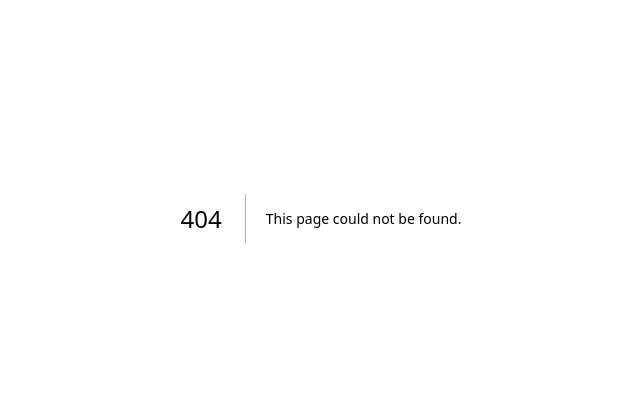
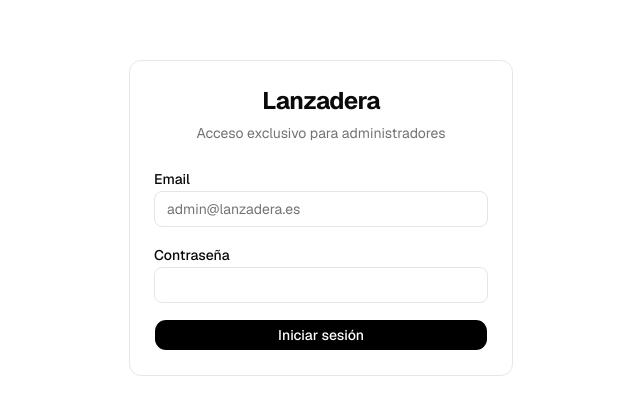
Before and after one commit to obelixguru/aiteam-lanzadera-mns08mk9, a Next.js app: page /admin/login in a window 1280 px wide. Before the commit this address had no page. Shown: the part 182-596 px from the top of the page, without its empty margins (319-959 px from the left). Built offline with nearby package versions, Linux system fonts and the light colour scheme; no server answers.

Commit message:
feat: admin login page + auth callback + logout + middleware protection

```diff
--- /dev/null
+++ b/src/app/admin/login/page.tsx
@@ -0,0 +1,88 @@
+"use client"
+
+import { useState } from "react"
+import { useRouter } from "next/navigation"
+import { createClient } from "@/lib/supabase/client"
+import { Button } from "@/components/ui/button"
+import { Input } from "@/components/ui/input"
+import { Label } from "@/components/ui/label"
+import { Card, CardContent, CardDescription, CardHeader, CardTitle } from "@/components/ui/card"
+
+export default function AdminLoginPage() {
+  const [email, setEmail] = useState("")
+  const [password, setPassword] = useState("")
+  const [error, setError] = useState<string | null>(null)
+  const [loading, setLoading] = useState(false)
+  const router = useRouter()
+  const supabase = createClient()
+
+  async function handleLogin(e: React.FormEvent) {
+    e.preventDefault()
+    setError(null)
+    setLoading(true)
+
+    const { error } = await supabase.auth.signInWithPassword({
+      email,
+      password,
+    })
+
+    if (error) {
+      setError(error.message)
+      setLoading(false)
+      return
+    }
+
+    router.push("/admin/dashboard")
+    router.refresh()
+  }
+
+  return (
+    <div className="min-h-screen flex items-center justify-center bg-white px-4">
+      <Card className="w-full max-w-sm border border-gray-200">
+        <CardHeader className="text-center">
+          <CardTitle className="text-2xl font-bold tracking-tight">
+            Lanzadera
+          </CardTitle>
+          <CardDescription>
+            Acceso exclusivo para administradores
+          </CardDescription>
+        </CardHeader>
+        <CardContent>
+          <form onSubmit={handleLogin} className="space-y-4">
+            <div className="space-y-2">
+              <Label htmlFor="email">Email</Label>
+              <Input
+                id="email"
+                type="email"
+                placeholder="admin@lanzadera.es"
+                value={email}
+                onChange={(e) => setEmail(e.target.value)}
+                required
+              />
+            </div>
+            <div className="space-y-2">
+              <Label htmlFor="password">Contraseña</Label>
+              <Input
+                id="password"
+                type="password"
+                value={password}
+                onChange={(e) => setPassword(e.target.value)}
+                required
+              />
+            </div>
+            {error && (
+              <p className="text-sm text-red-600">{error}</p>
+            )}
+            <Button
+              type="submit"
+              className="w-full bg-black text-white hover:bg-gray-800"
+              disabled={loading}
+            >
+              {loading ? "Iniciando sesión..." : "Iniciar sesión"}
+            </Button>
+          </form>
+        </CardContent>
+      </Card>
+    </div>
+  )
+}
--- /dev/null
+++ b/src/app/admin/logout/route.ts
@@ -0,0 +1,27 @@
+import { NextResponse } from "next/server"
+import type { NextRequest } from "next/server"
+import { createServerClient } from "@supabase/ssr"
+
+export async function POST(request: NextRequest) {
+  let response = NextResponse.redirect(new URL("/admin/login", request.url))
+
+  const supabase = createServerClient(
+    process.env.NEXT_PUBLIC_SUPABASE_URL!,
+    process.env.NEXT_PUBLIC_SUPABASE_ANON_KEY!,
+    {
+      cookies: {
+        getAll() {
+          return request.cookies.getAll()
+        },
+        setAll(cookiesToSet) {
+          cookiesToSet.forEach(({ name, value, options }) =>
+            response.cookies.set(name, value, options)
+          )
+        },
+      },
+    }
+  )
+
+  await supabase.auth.signOut()
+  return response
+}
--- /dev/null
+++ b/src/app/api/auth/callback/route.ts
@@ -0,0 +1,37 @@
+import { NextResponse } from "next/server"
+import type { NextRequest } from "next/server"
+import { createServerClient } from "@supabase/ssr"
+
+export async function GET(request: NextRequest) {
+  const { searchParams } = new URL(request.url)
+  const code = searchParams.get("code")
+  const next = searchParams.get("next") ?? "/admin/dashboard"
+
+  if (code) {
+    let response = NextResponse.redirect(new URL(next, request.url))
+
+    const supabase = createServerClient(
+      process.env.NEXT_PUBLIC_SUPABASE_URL!,
+      process.env.NEXT_PUBLIC_SUPABASE_ANON_KEY!,
+      {
+        cookies: {
+          getAll() {
+            return request.cookies.getAll()
+          },
+          setAll(cookiesToSet) {
+            cookiesToSet.forEach(({ name, value, options }) =>
+              response.cookies.set(name, value, options)
+            )
+          },
+        },
+      }
+    )
+
+    const { error } = await supabase.auth.exchangeCodeForSession(code)
+    if (!error) {
+      return response
+    }
+  }
+
+  return NextResponse.redirect(new URL("/admin/login", request.url))
+}
```
